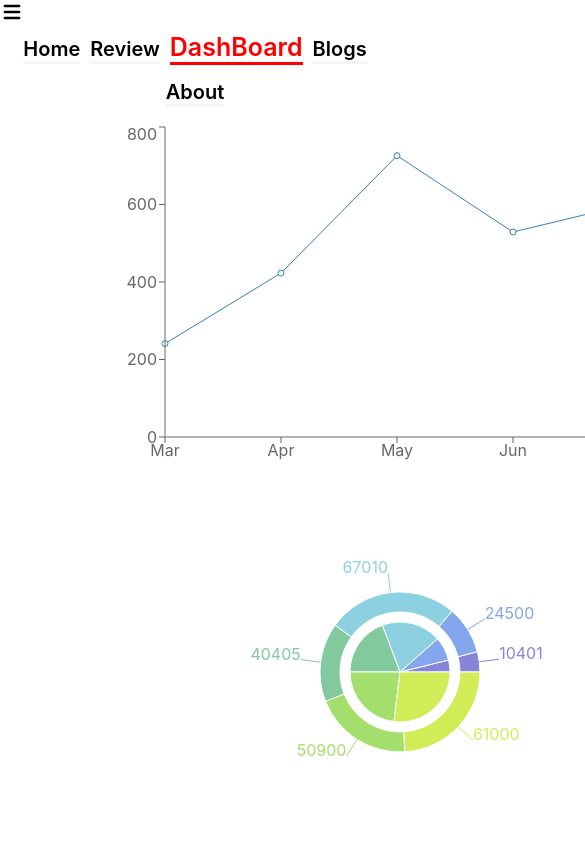
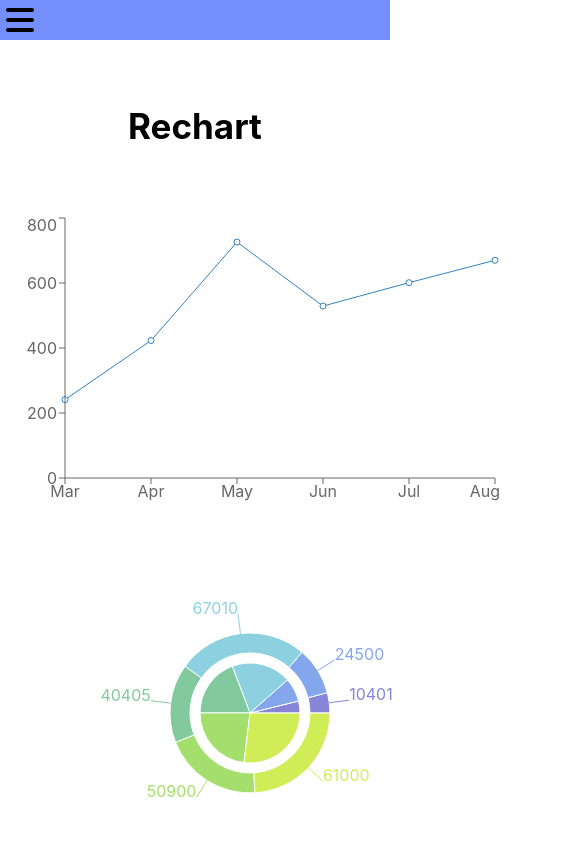
Before and after one commit to Roctim17/Product_analysis, a React (Create React App) app: page /dashboard in a window 390 px wide. Shown: the top 844 px of the page, 585 px wide, since content can reach past the window. Built offline with nearby package versions, Linux system fonts and the light colour scheme.

Commit message:
responsive

```diff
--- a/src/Component/AreaChaets/AreaCharts.js
+++ b/src/Component/AreaChaets/AreaCharts.js
@@ -6,7 +6,7 @@
     const [data] = useData([]);
     return (
         <div>
-            <AreaChart width={730} height={250} data={data}
+            <AreaChart width={500} height={300} data={data}
                 margin={{ top: 10, right: 30, left: 0, bottom: 0 }}>
                 <defs>
                     <linearGradient id="colorUv" x1="0" y1="0" x2="0" y2="1">
--- a/src/Component/DashBoard/DashBoard.css
+++ b/src/Component/DashBoard/DashBoard.css
@@ -6,9 +6,18 @@
     margin: 10px 100px;
 }
 
+.dashboard h1 {
+    padding: 60px 0;
+    font-weight: bold;
+    font-size: 35px;
+
+}
+
 @media only screen and (max-width:688px) {
     .dashboard-container {
         grid-template-columns: repeat(1, 1fr);
         padding: 0px;
+
+        margin: auto;
     }
 }
--- a/src/Component/DashBoard/Dashboard.js
+++ b/src/Component/DashBoard/Dashboard.js
@@ -9,11 +9,15 @@
 
 
     return (
-        <div className='dashboard-container'>
-            <LineCharts></LineCharts>
-            <PieCharts></PieCharts>
-            <AreaCharts></AreaCharts>
-            <RadialBarCharts></RadialBarCharts>
+        <div className="dashboard">
+            <h1>Rechart</h1>
+            <div className='dashboard-container'>
+
+                <LineCharts></LineCharts>
+                <PieCharts></PieCharts>
+                <AreaCharts></AreaCharts>
+                <RadialBarCharts></RadialBarCharts>
+            </div>
         </div>
     );
 };
--- a/src/Component/Header/Header.css
+++ b/src/Component/Header/Header.css
@@ -1,24 +1,31 @@
-.nav-header h1 {
+.nav-header li {
     display: inline-block;
     margin: 15px;
     font-weight: bold;
+
 
 }
 
 
 
-.nav-header h1:hover {
+.nav-header li:hover {
     border-bottom: 3px solid red;
 }
 
 @media only screen and (max-width:688px) {
-    .nav-header h1 {
+    .nav-header li {
         margin: 5px;
         font-weight: 600;
         font-size: 15px;
+        display: block;
     }
 
     .nav-header a {
         font-size: 15px;
     }
+
+    ul,
+    .nav-header {
+        background-color: #758efd;
+    }
 }
--- a/src/Component/Header/Header.js
+++ b/src/Component/Header/Header.js
@@ -7,16 +7,19 @@
     const [open, setOpen] = useState(false);
     return (
         <div>
-            <div onClick={() => setOpen(!open)} className="w-6 h-6 ">
-                {open ? <XIcon></XIcon> : <MenuIcon></MenuIcon>}
-            </div>
-            <nav className='nav-header'>
 
-                <h1><CustomLink to="/" >Home</CustomLink></h1>
-                <h1><CustomLink to="/review" >Review</CustomLink></h1>
-                <h1><CustomLink to="/dashboard" >DashBoard</CustomLink></h1>
-                <h1><CustomLink to="/blog" >Blogs</CustomLink></h1>
-                <h1><CustomLink to="/about" >About</CustomLink></h1>
+            <nav className='nav-header relative '>
+                <div onClick={() => setOpen(!open)} className="w-10 h-10 md:hidden">
+                    {open ? <XIcon></XIcon> : <MenuIcon></MenuIcon>}
+                </div>
+                <ul className={` justify-center absolute md:static  w-full duration-500 ${open ? 'top-8' : 'top-[-190px]'}`}>
+                    <li><CustomLink to="/" >Home</CustomLink></li>
+                    <li><CustomLink to="/review" >Review</CustomLink></li>
+                    <li><CustomLink to="/dashboard" >DashBoard</CustomLink></li>
+                    <li><CustomLink to="/blog" >Blogs</CustomLink></li>
+                    <li><CustomLink to="/about" >About</CustomLink></li>
+                </ul>
+
             </nav>
 
 
--- a/src/Component/LineChart/LineChart.js
+++ b/src/Component/LineChart/LineChart.js
@@ -8,7 +8,7 @@
     return (
 
         <div className="line-chart">
-            <LineChart width={650} height={350} data={data}>
+            <LineChart width={500} height={300} data={data}>
                 <Line dataKey={'sell'} />
                 <XAxis dataKey={"month"} />
                 <YAxis dataKey={'sell'} />
--- a/src/Component/PieCharts/PieCharts.js
+++ b/src/Component/PieCharts/PieCharts.js
@@ -7,7 +7,7 @@
     const [data] = useData([]);
     return (
         <div className='pie-chart'>
-            <PieChart width={600} height={300}>
+            <PieChart width={500} height={300}>
                 <Pie data={data} dataKey={'investment'} cx="50%" cy="50%" outerRadius={50} fill="#8884d8" />
                 <Pie data={data} dataKey={"revenue"} cx="50%" cy="50%" innerRadius={60} outerRadius={80} fill="#82ca9d" label />
             </PieChart>
--- a/src/Component/RadiaBarCharts/RadiaBarCharts.js
+++ b/src/Component/RadiaBarCharts/RadiaBarCharts.js
@@ -7,8 +7,8 @@
     return (
         <div>
             <RadialBarChart
-                width={650}
-                height={350}
+                width={500}
+                height={300}
                 innerRadius="10%"
                 outerRadius="80%"
                 data={data}
```
